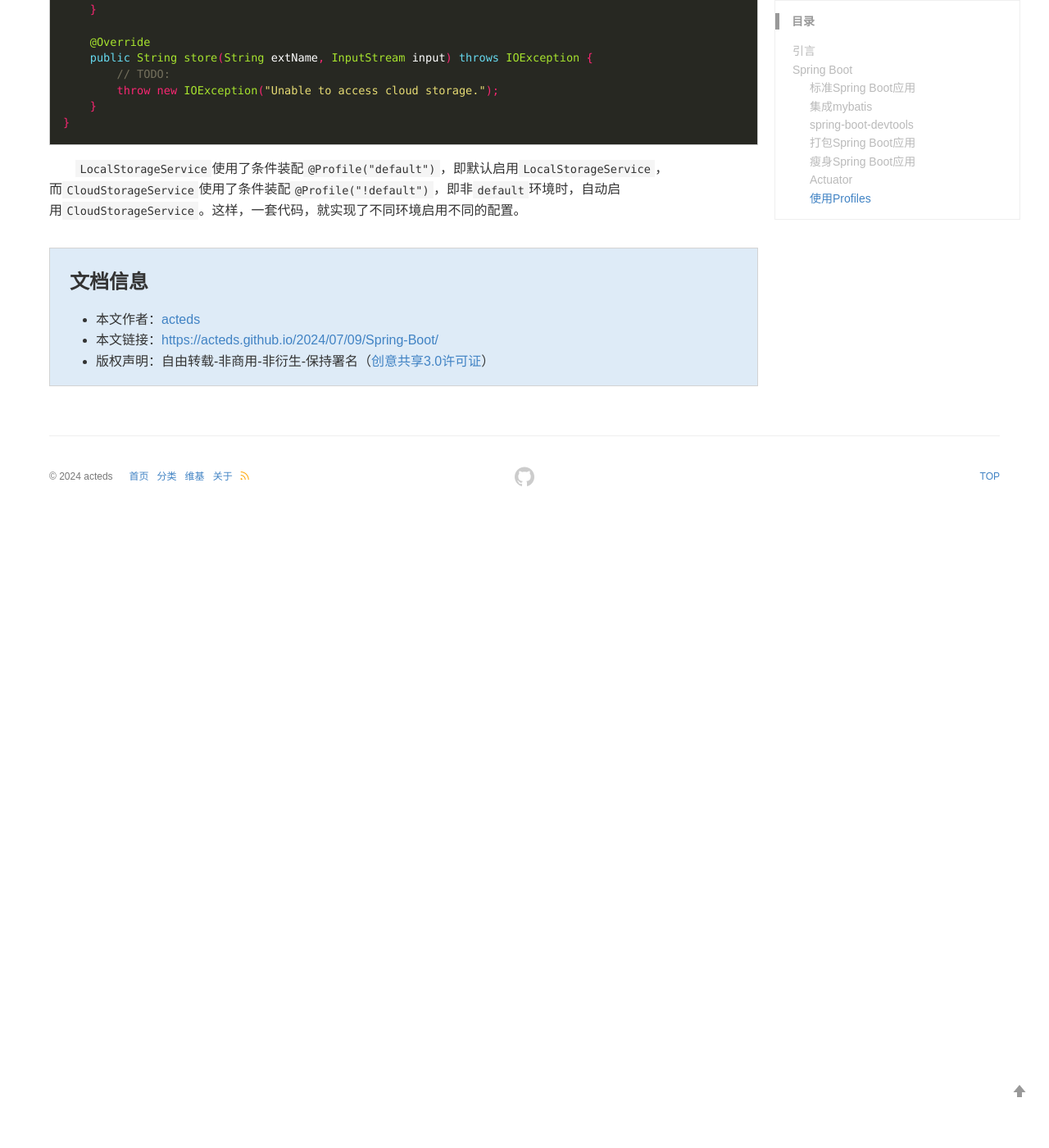
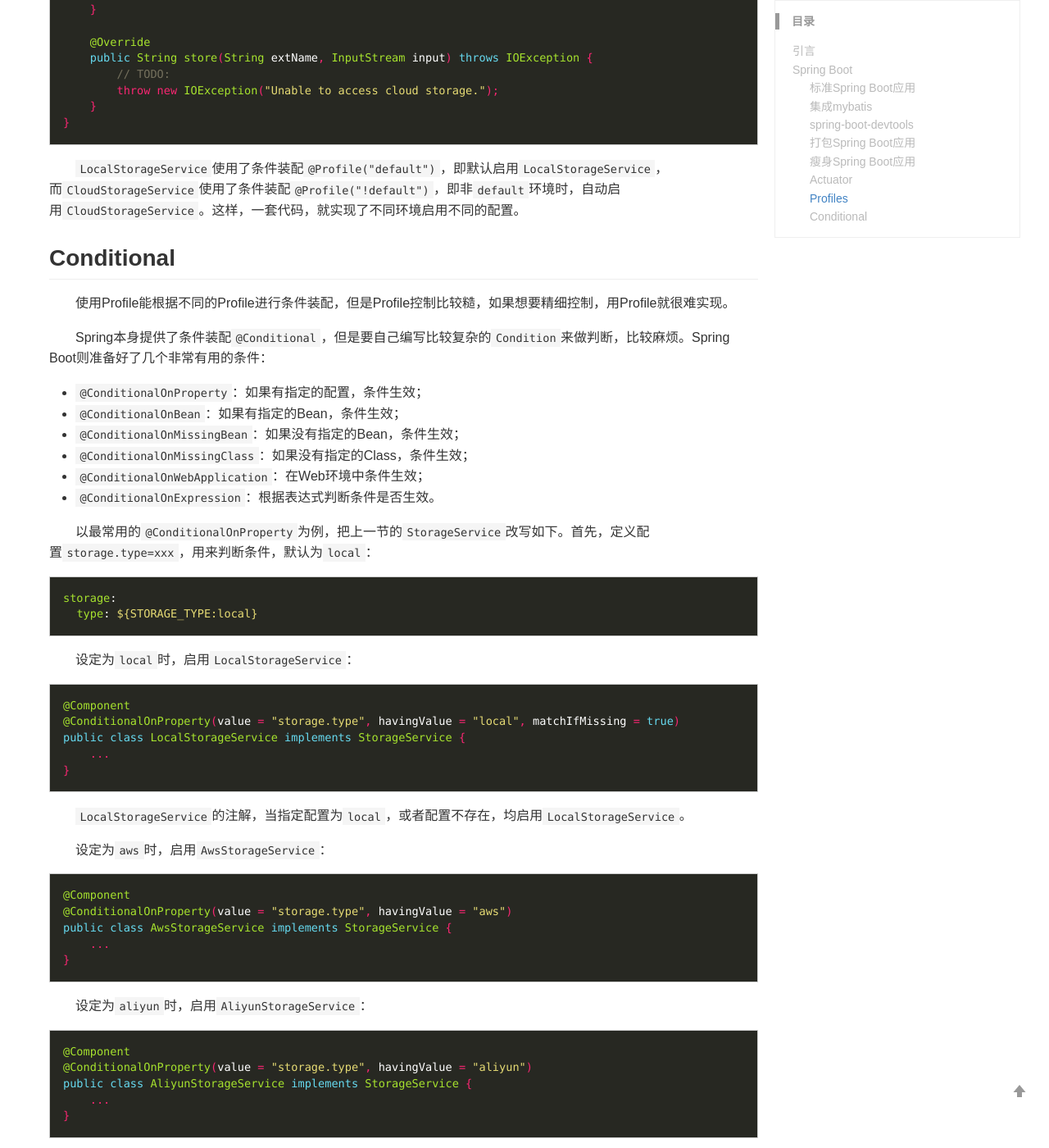
Before and after one commit to acteds/acteds.github.io, a Jekyll site: the page built from _posts/2024-07-09-Spring Boot.md, in a window 1280 px wide and 1400 px high, scrolled down 25542 px. Shown: the whole window at 82% size. Built offline with Jekyll 4.4.1, drawn with Linux system fonts in a browser that asks for light colours; before the commit the page ends 26172 px from its top, so only the background shows below that; some of the changed text lies outside the part shown.

Commit message:
Conditional

````diff
--- a/_posts/2024-07-09-Spring Boot.md
+++ b/_posts/2024-07-09-Spring Boot.md
@@ -1198,3 +1198,150 @@ public class CloudStorageService implements StorageService {
 ```
 
 `LocalStorageService`使用了条件装配`@Profile("default")`，即默认启用`LocalStorageService`，而`CloudStorageService`使用了条件装配`@Profile("!default")`，即非`default`环境时，自动启用`CloudStorageService`。这样，一套代码，就实现了不同环境启用不同的配置。
+
+## Conditional
+
+使用Profile能根据不同的Profile进行条件装配，但是Profile控制比较糙，如果想要精细控制，用Profile就很难实现。
+
+Spring本身提供了条件装配`@Conditional`，但是要自己编写比较复杂的`Condition`来做判断，比较麻烦。Spring Boot则准备好了几个非常有用的条件：
+
+- `@ConditionalOnProperty`：如果有指定的配置，条件生效；
+- `@ConditionalOnBean`：如果有指定的Bean，条件生效；
+- `@ConditionalOnMissingBean`：如果没有指定的Bean，条件生效；
+- `@ConditionalOnMissingClass`：如果没有指定的Class，条件生效；
+- `@ConditionalOnWebApplication`：在Web环境中条件生效；
+- `@ConditionalOnExpression`：根据表达式判断条件是否生效。
+
+以最常用的`@ConditionalOnProperty`为例，把上一节的`StorageService`改写如下。首先，定义配置`storage.type=xxx`，用来判断条件，默认为`local`：
+
+```yml
+storage:
+  type: ${STORAGE_TYPE:local}
+```
+
+设定为`local`时，启用`LocalStorageService`：
+
+```java
+@Component
+@ConditionalOnProperty(value = "storage.type", havingValue = "local", matchIfMissing = true)
+public class LocalStorageService implements StorageService {
+    ...
+}
+```
+
+`LocalStorageService`的注解，当指定配置为`local`，或者配置不存在，均启用`LocalStorageService`。
+
+设定为`aws`时，启用`AwsStorageService`：
+
+```java
+@Component
+@ConditionalOnProperty(value = "storage.type", havingValue = "aws")
+public class AwsStorageService implements StorageService {
+    ...
+}
+```
+
+设定为`aliyun`时，启用`AliyunStorageService`：
+
+```java
+@Component
+@ConditionalOnProperty(value = "storage.type", havingValue = "aliyun")
+public class AliyunStorageService implements StorageService {
+    ...
+}
+```
+
+------
+
+`@ConditionalOnProperty`：当指定的配置属性存在且符合预期时，条件生效。
+
+**常用属性:**
+
+- `name`: 要检查的属性名称。
+- `havingValue`: 属性值必须与此值匹配才生效。
+- `matchIfMissing`: 如果属性不存在，是否匹配。默认值是 `false`。
+
+**示例:**
+```java
+@Configuration
+@ConditionalOnProperty(name = "feature.enabled", havingValue = "true", matchIfMissing = true)
+public class FeatureConfig {
+    // 配置内容
+}
+```
+
+`@ConditionalOnBean`：当指定的Bean存在时，条件生效。
+
+**常用属性:**
+
+- `value` 或 `type`: 要检查的Bean类型。
+- `name`: 要检查的Bean名称。
+
+**示例:**
+
+```java
+@Configuration
+@ConditionalOnBean(name = "myBean")
+public class BeanDependentConfig {
+    // 配置内容
+}
+```
+
+`@ConditionalOnMissingBean`：当指定的Bean不存在时，条件生效。
+
+**常用属性:**
+- `value` 或 `type`: 要检查的Bean类型。
+- `name`: 要检查的Bean名称。
+
+**示例:**
+
+```java
+@Configuration
+@ConditionalOnMissingBean(name = "myBean")
+public class MissingBeanConfig {
+    // 配置内容
+}
+```
+
+`@ConditionalOnMissingClass`：当指定的类不存在时，条件生效。
+
+**常用属性:**
+- `value`: 要检查的类名。
+
+**示例:**
+
+```java
+@Configuration
+@ConditionalOnMissingClass("com.example.SomeClass")
+public class MissingClassConfig {
+    // 配置内容
+}
+```
+
+`@ConditionalOnWebApplication`：在Web应用环境中，条件生效。
+
+**常用属性:**
+- `type`: Web应用的类型，可以是 `SERVLET` 或 `REACTIVE`。
+
+**示例:**
+```java
+@Configuration
+@ConditionalOnWebApplication(type = ConditionalOnWebApplication.Type.SERVLET)
+public class WebAppConfig {
+    // 配置内容
+}
+```
+
+`@ConditionalOnExpression`：根据SpEL表达式判断条件是否生效。
+
+**常用属性:**
+- `value`: SpEL表达式。
+
+**示例:**
+```java
+@Configuration
+@ConditionalOnExpression("'${env}'.equals('dev')")
+public class DevEnvConfig {
+    // 配置内容
+}
+```
````
Also changed, not shown: other parts of _posts/2024-07-09-Spring Boot.md (+1 -1 lines).
